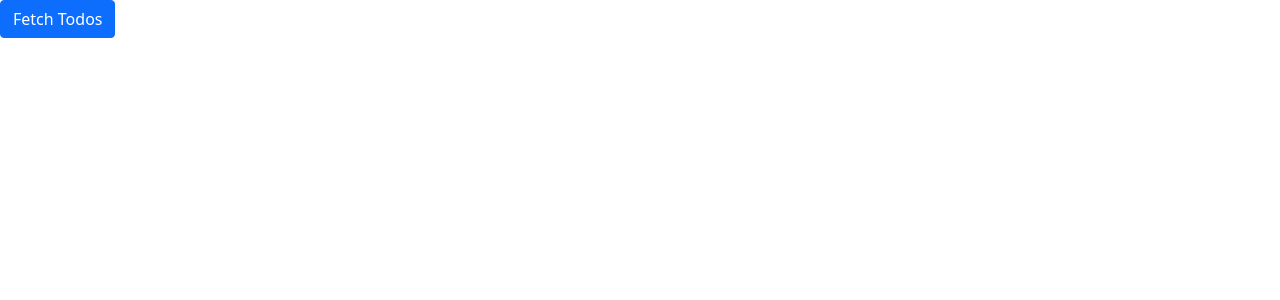
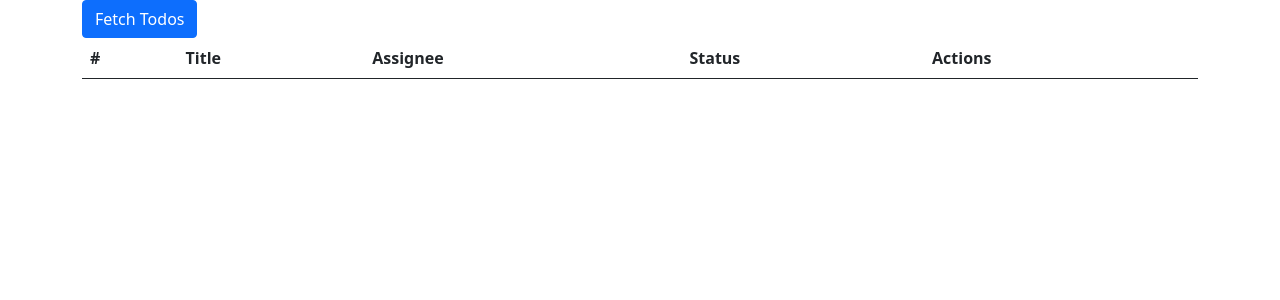
Before and after one commit to omermecitoglu/react-todo, a React app: page / in a window 1280 px wide. Shown: the top 300 px of the page. Built offline with nearby package versions, Linux system fonts and the light colour scheme; the HTML template or start-up script is replaced by a standard one.

Commit message:
added todo components

```diff
--- a/src/components/app.jsx
+++ b/src/components/app.jsx
@@ -1,6 +1,7 @@
 import React from "react";
 import { connect } from "react-redux";
 import todo_actions from "~/actions/todo";
+import Todo from "./todo";
 import "~/scss/bootstrap.scss";
 
 const FetchButton = ({ action, name }) => (
@@ -14,8 +15,9 @@ const FetchButton = ({ action, name }) => (
 );
 
 const App = ({ fetchTodos }) => (
-	<div>
+	<div className="container">
 		<FetchButton action={fetchTodos} name="Fetch Todos" />
+		<Todo.List />
 	</div>
 );
 
--- /dev/null
+++ b/src/components/todo/index.jsx
@@ -0,0 +1,3 @@
+import List from "./list";
+
+export default { List };
--- /dev/null
+++ b/src/components/todo/item.jsx
@@ -0,0 +1,13 @@
+import React from "react";
+
+const TodoItem = ({ id, userId, title, completed }) => (
+	<tr>
+		<th scope="row">{id}</th>
+		<td>{title}</td>
+		<td>{userId}</td>
+		<td>{status ? "Done" : "In Progress"}</td>
+		<td>&nbsp;</td>
+	</tr>
+);
+
+export default TodoItem;
--- /dev/null
+++ b/src/components/todo/list.jsx
@@ -0,0 +1,31 @@
+import React from "react";
+import { connect } from "react-redux";
+import TodoItem from "./item";
+
+const TodoList = ({ todos }) => (
+	<table className="table">
+		<thead>
+			<tr>
+				<th scope="col">#</th>
+				<th scope="col">Title</th>
+				<th scope="col">Assignee</th>
+				<th scope="col">Status</th>
+				<th scope="col">Actions</th>
+			</tr>
+		</thead>
+		<tbody>
+			{todos.map((todo) =>
+				<TodoItem
+					key={todo.id}
+					{...todo}
+				/>,
+			)}
+		</tbody>
+	</table>
+);
+
+const mstp = ({ todo }) => ({
+	todos: todo.list,
+});
+
+export default connect(mstp, null)(TodoList);
--- a/src/scss/bootstrap.scss
+++ b/src/scss/bootstrap.scss
@@ -16,7 +16,7 @@
 @import "~bootstrap/scss/containers";
 @import "~bootstrap/scss/grid";
 
-// @import "~bootstrap/scss/tables";
+@import "~bootstrap/scss/tables";
 // @import "~bootstrap/scss/forms";
 @import "~bootstrap/scss/buttons";
 // @import "~bootstrap/scss/transitions";
```
